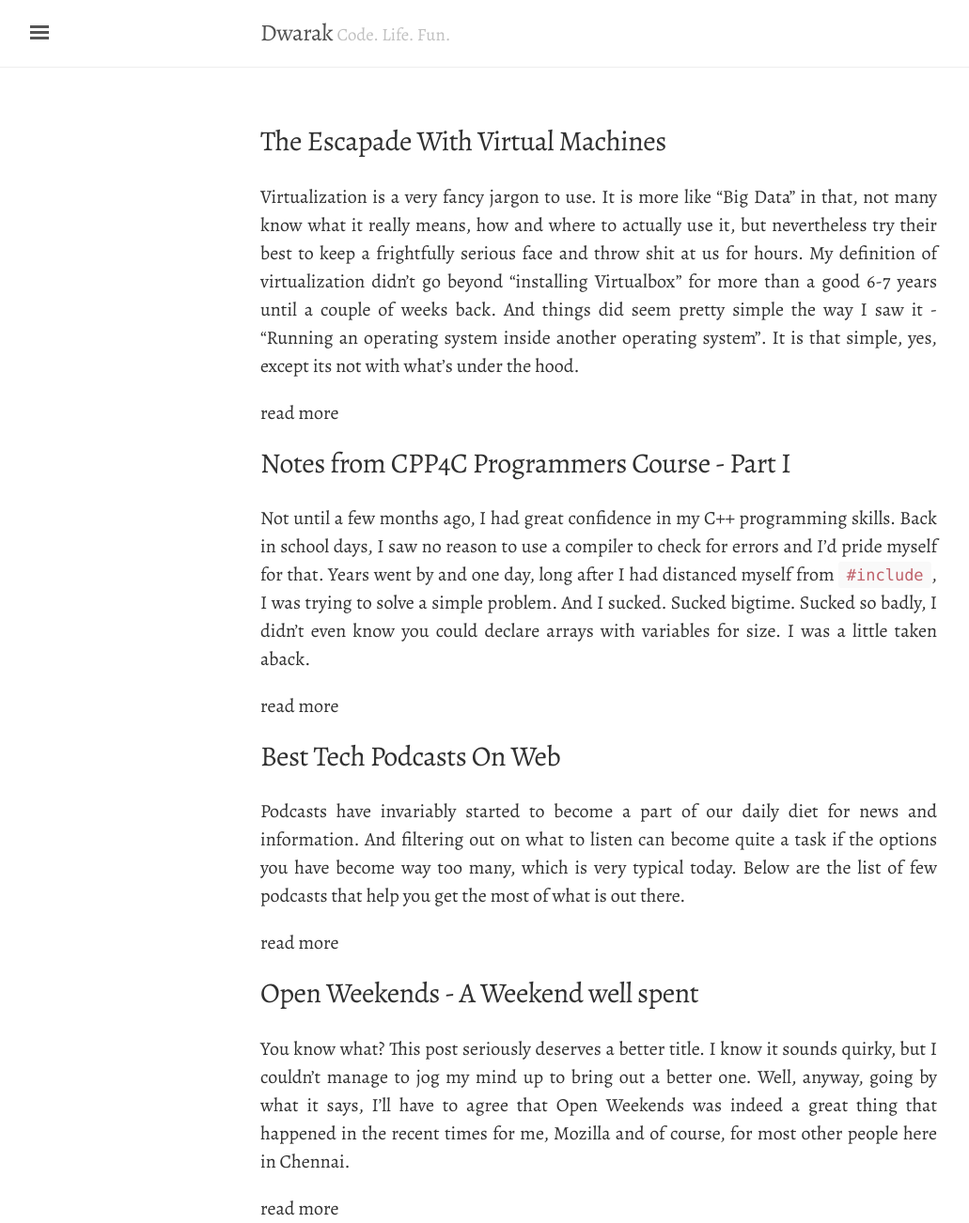
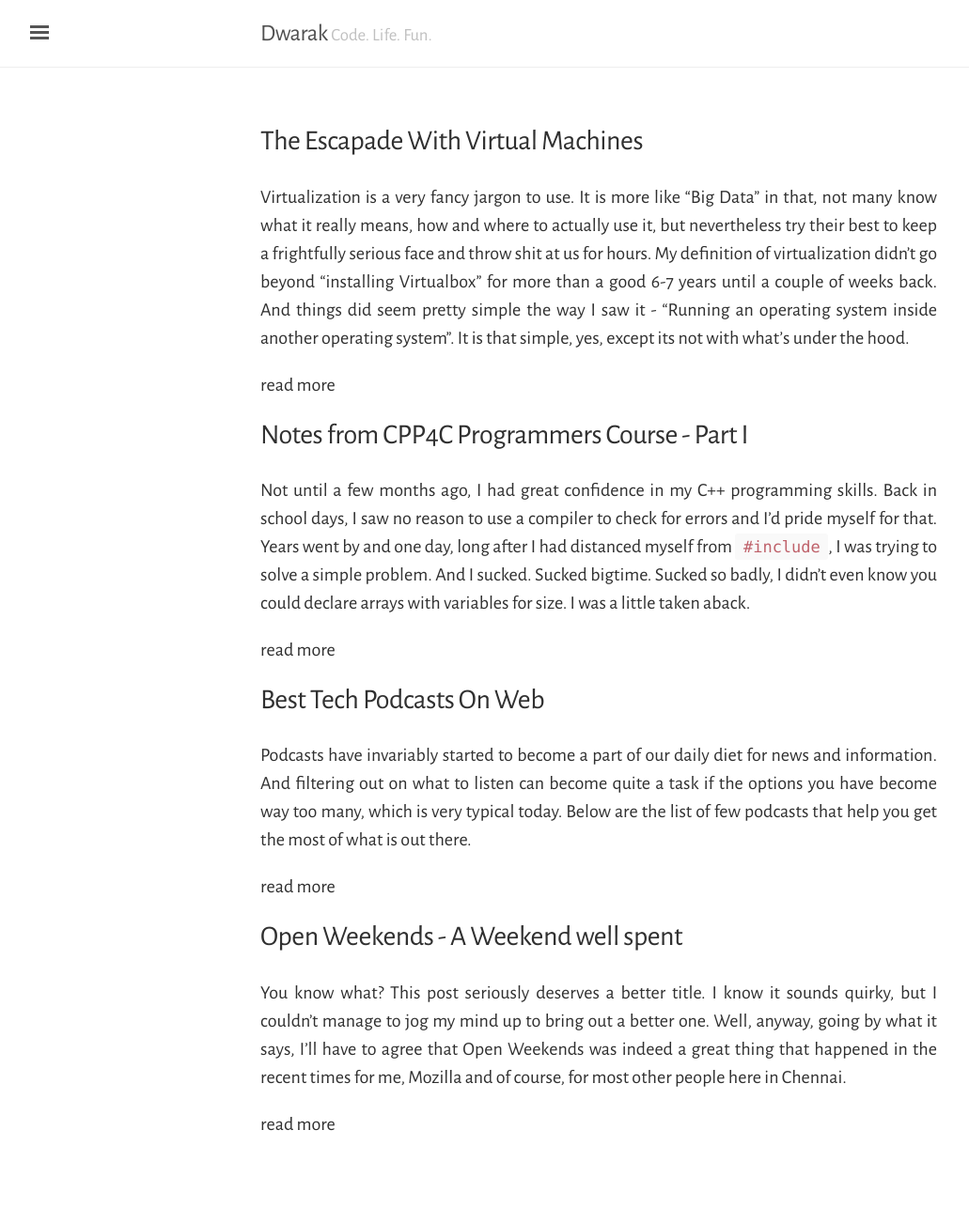
Before and after one commit to dtsdwarak/blog, a Jekyll site: the page built from index.html, in a window 1280 px wide. Shown: the whole page at 94% size, without its empty margins (3-1034 px from the left). Built offline with Jekyll 4.4.1, drawn with Linux system fonts in a browser that asks for light colours; the list of posts is cut into pages by our own code; after the commit the page ends 1212 px from its top, so only the background shows below that.

Commit message:
Change font to Sans

```diff
--- a/public/css/lanyon.css
+++ b/public/css/lanyon.css
@@ -37,7 +37,7 @@
 /* Prevent scroll on narrow devices */
 
 /* Alegreya Font from Google */
-@import url(https://fonts.googleapis.com/css?family=Alegreya);
+@import url(https://fonts.googleapis.com/css?family=Alegreya+Sans);
 
 /* Custom Date Style */
 .date-format{
@@ -53,11 +53,11 @@
 }
 
 html {
-  font-family: 'Alegreya', serif;
+  font-family: 'Alegreya Sans', sans-serif;
 }
 
 h1, h2, h3, h4, h5, h6 {
-  font-family: 'Alegreya', serif;
+  font-family: 'Alegreya Sans', sans-serif;
   font-weight: 400;
   color: #313131;
   letter-spacing: -.025rem;
@@ -160,7 +160,7 @@
   width: 14rem;
   visibility: hidden;
   overflow-y: auto;
-  font-family: 'Alegreya', serif;
+  font-family: 'Alegreya Sans', sans-serif;
   font-size: .875rem; /* 15px */
   color: rgba(255,255,255,.6);
   background-color: #202020;
@@ -380,7 +380,7 @@
   overflow: hidden; /* clearfix */
   margin-left: -1rem;
   margin-right: -1rem;
-  font-family: 'Alegreya', serif;
+  font-family: 'Alegreya Sans', sans-serif;
   color: #ccc;
   text-align: center;
 }
```
